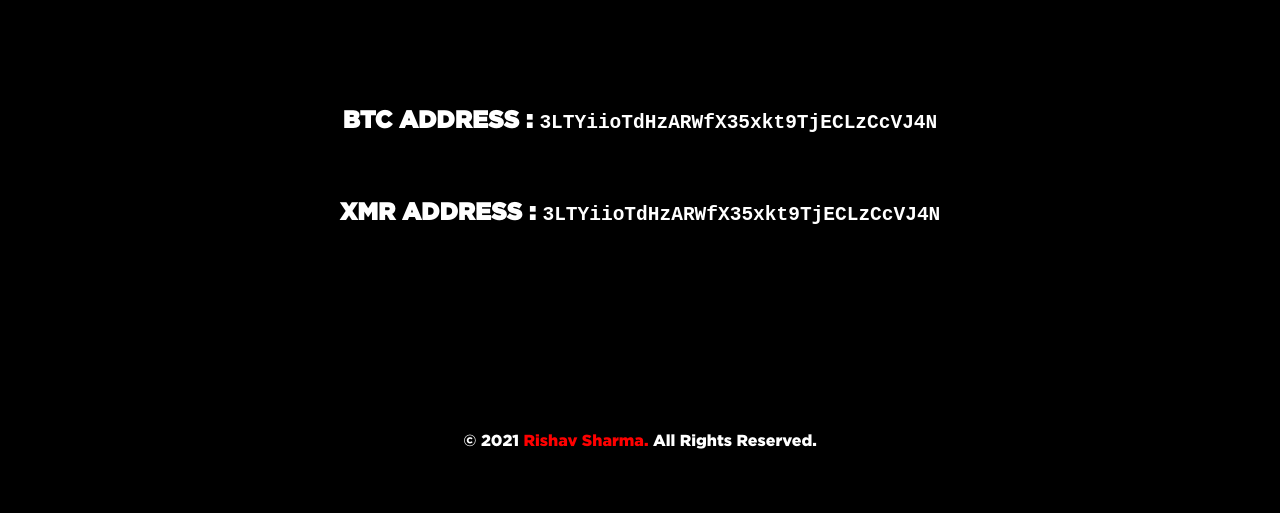
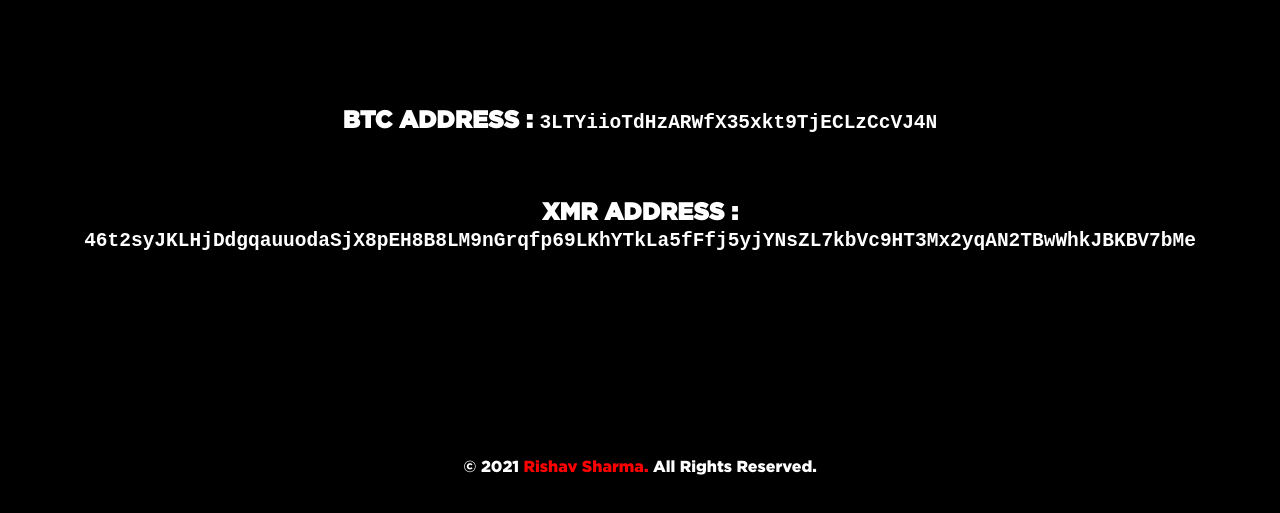
Before and after one commit to mairishavhoon/noteschad, a plain HTML site: page donate.html in a window 1280 px wide. Shown: the part 175-688 px from the top of the page. Drawn offline with Linux system fonts and the light colour scheme.

Commit message:
Updated the XMR address

```diff
--- a/donate.html
+++ b/donate.html
@@ -26,7 +26,7 @@
     <div class="wrapper">
     <h1 class="txt">DONATE</h1>
     <h2 style="text-align: center; padding-top: 10%;">BTC ADDRESS : <code style="font-family: monospace;">3LTYiioTdHzARWfX35xkt9TjECLzCcVJ4N</code></h2>
-    <h2 style="text-align: center; padding-top: 5%; padding-bottom: 10%;">XMR ADDRESS : <span style="font-family: monospace;">3LTYiioTdHzARWfX35xkt9TjECLzCcVJ4N</span></h2>
+    <h2 style="text-align: center; padding-top: 5%; padding-bottom: 10%;">XMR ADDRESS : <span style="font-family: monospace;">46t2syJKLHjDdgqauuodaSjX8pEH8B8LM9nGrqfp69LKhYTkLa5fFfj5yjYNsZL7kbVc9HT3Mx2yqAN2TBwWhkJBKBV7bMe</span></h2>
 
 </div>
     <div class="footer">
```
